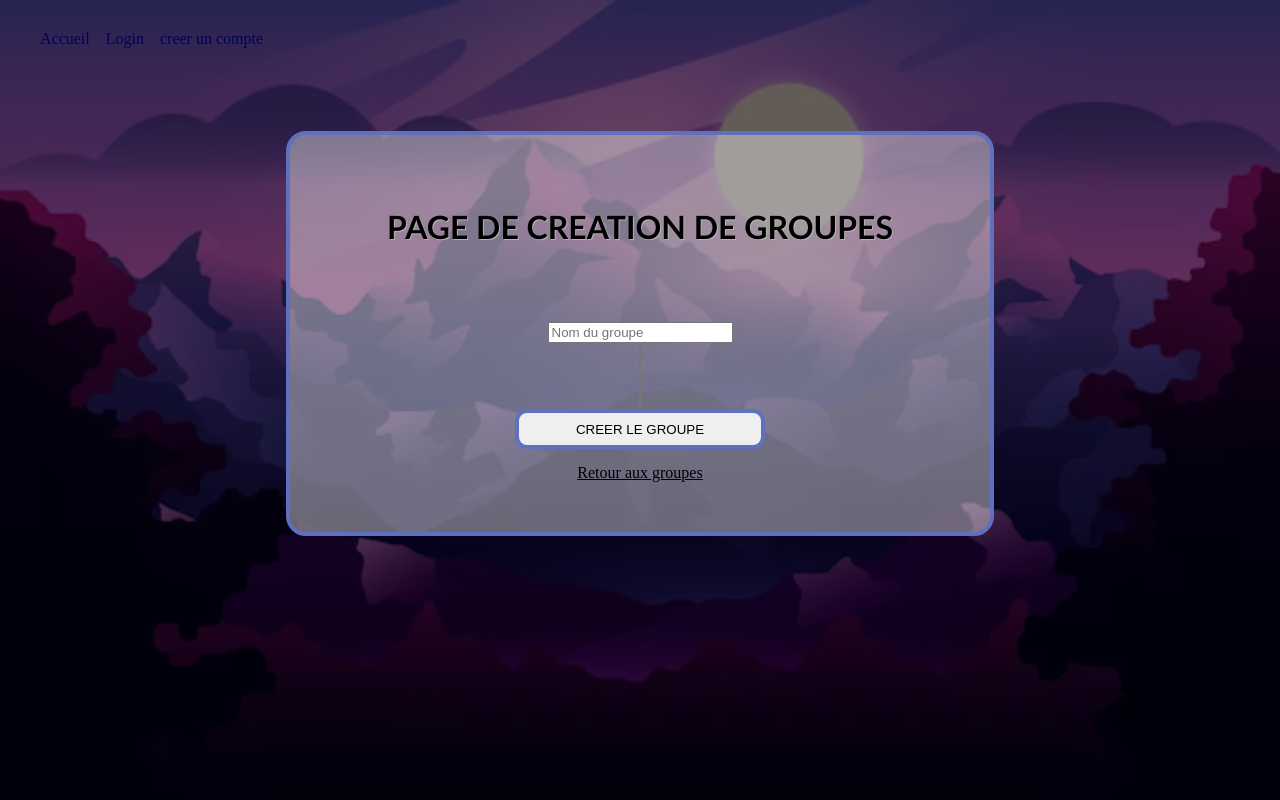
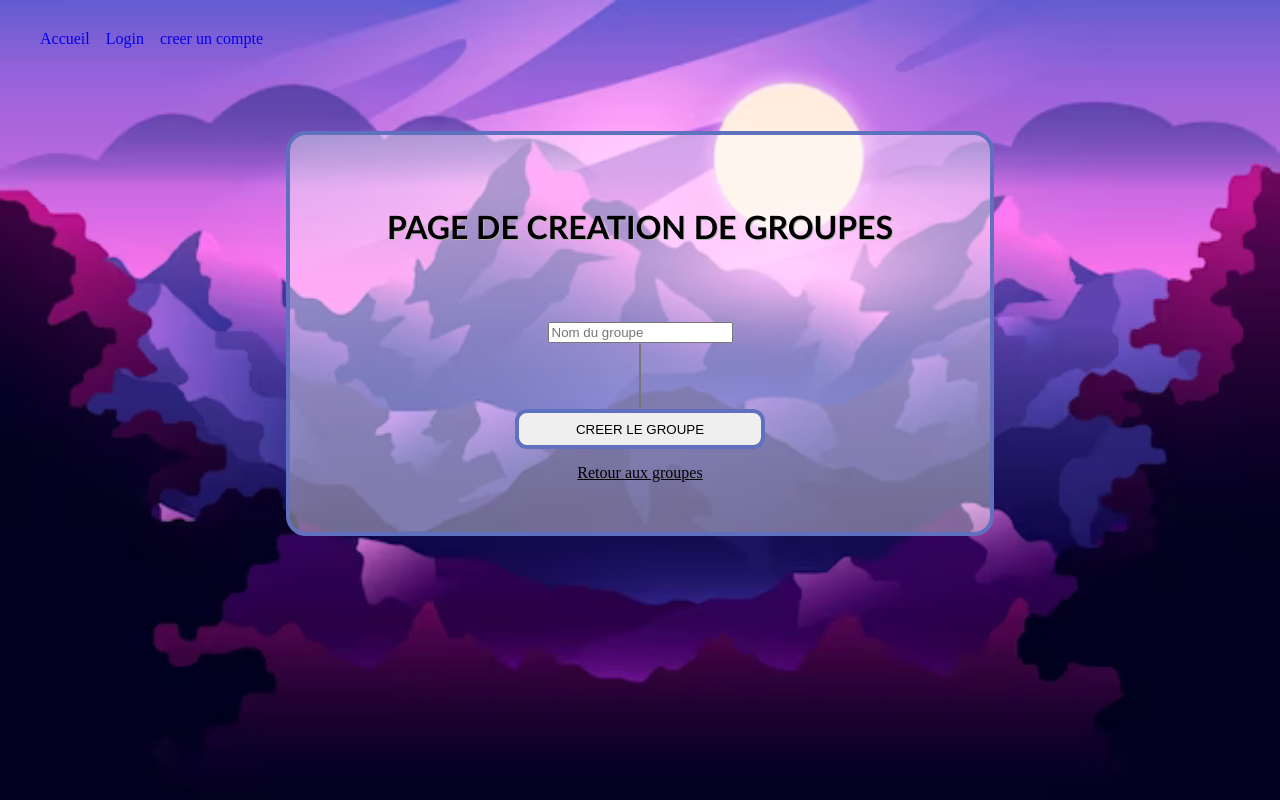
Before and after one commit to Kadah-Ne/Projet-CI, a Django app: page /groupCreate in a window 1280 px wide. Run offline with Django 4.2, Linux system fonts and the light colour scheme.

Commit message:
modif css maindiv

```diff
--- a/Wishcord/MainProject/static/css/base.css
+++ b/Wishcord/MainProject/static/css/base.css
@@ -260,15 +260,7 @@ h1
 .LoginForm a{
     color : black;
 }
-.MainDiv{
-    display: flex;
-    position: absolute;
-    top: 0;
-    left: 0;
-    width: 100%;
-    height: 100%;
-    background-color: rgba(0, 0, 0, 0.61);
-}
+
 
 .formButton{
     border: 4px solid #5f70be;
--- a/Wishcord/MainProject/templates/createAccount.html
+++ b/Wishcord/MainProject/templates/createAccount.html
@@ -3,8 +3,7 @@
 <title>Creation de compte</title>
 {%endblock%}
 {%block body%}
-<div class="MainDiv">
-</div>
+
 <form method="POST" enctype="multipart/form-data" style="margin-top: 4%" class="LoginForm">
     <h1 class="pageTitleLogin" style="padding-bottom: 30px;">PAGE DE CREATION DE COMPTE AROS'AGE</h1>
     {% csrf_token %}
--- a/Wishcord/MainProject/templates/groupCreate.html
+++ b/Wishcord/MainProject/templates/groupCreate.html
@@ -3,8 +3,7 @@
 <title>Creation de compte</title>
 {%endblock%}
 {%block body%}
-<div class="MainDiv">
-</div>
+
 <form method="POST" enctype="multipart/form-data" style="margin-top: 4%" class="LoginForm">
     <h1 class="pageTitleLogin" style="padding-bottom: 30px;">PAGE DE CREATION DE GROUPES</h1>
     {% csrf_token %}
--- a/Wishcord/MainProject/templates/login.html
+++ b/Wishcord/MainProject/templates/login.html
@@ -4,8 +4,6 @@
 {%endblock%}
 
 {%block body%}
-<div class="MainDiv">
-</div>
 <form method="POST" action="" style="margin-top: 10%" class="LoginForm">
     <h1 class="pageTitleLogin">CONNEXION A WISHCORD</h1>
     {% csrf_token %}
```
Lines whose indentation alone changed are shown as unchanged.
